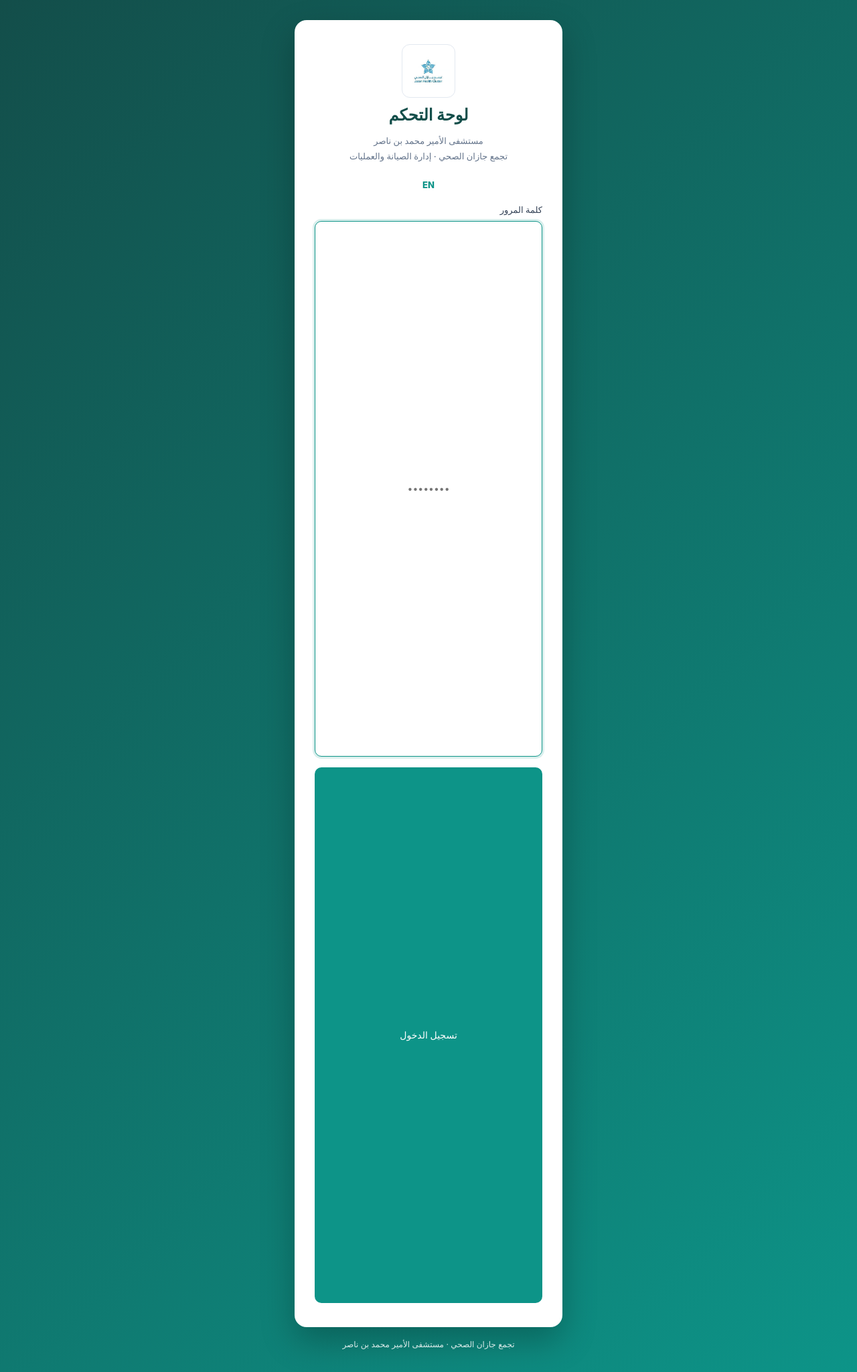
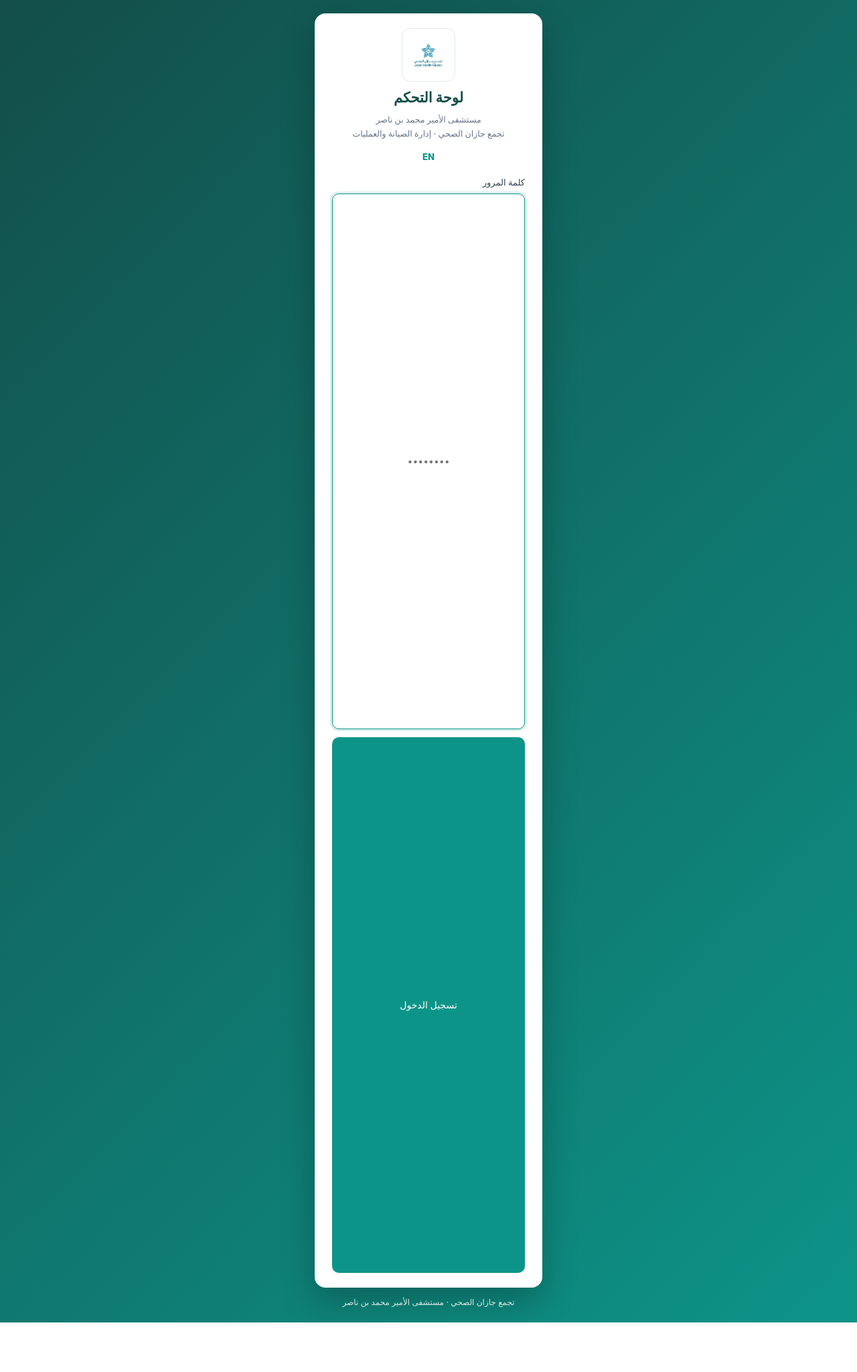
Before and after one commit to an2sj/maintenance-system-27, a FastAPI app: page /login in a window 1280 px wide. Shown: the whole page at 67% size. After the commit the page ends 1975 px from the top, so only its background shows below. Run offline with FastAPI, Linux system fonts and the light colour scheme; data that the repository does not hold is empty; some libraries are stand-ins or nearby versions.

Commit message:
تصغير بطاقة تسجيل الدخول لتناسب المحتوى (حشوة وعرض ومسافات أدق)

```diff
--- a/static/style.css
+++ b/static/style.css
@@ -264,18 +264,18 @@ td.acts form.inline { margin: 0; }
 
 /* ---------------- Auth ---------------- */
 .auth-body { background: linear-gradient(135deg, var(--primary-darker), var(--primary)); }
-.auth-wrap { flex: 1; display: grid; place-items: center; padding: 30px 16px; }
+.auth-wrap { flex: 1; display: grid; place-items: center; padding: 20px 16px; }
 .auth-card {
-  background: #fff; border-radius: 18px; box-shadow: 0 20px 50px rgba(0,0,0,.25);
-  padding: 36px 30px; width: 100%; max-width: 400px; text-align: center;
+  background: #fff; border-radius: 16px; box-shadow: 0 20px 50px rgba(0,0,0,.25);
+  padding: 22px 26px; width: 100%; max-width: 340px; text-align: center;
 }
-.auth-logo { font-size: 46px; margin-bottom: 8px; }
-.auth-title { font-size: 24px; font-weight: 700; color: var(--primary-darker); }
-.auth-sub { color: var(--muted); font-size: 13px; font-weight: 500; line-height: 1.8; margin: 6px 0 18px; }
+.auth-logo { font-size: 38px; margin-bottom: 6px; }
+.auth-title { font-size: 21px; font-weight: 700; color: var(--primary-darker); }
+.auth-sub { color: var(--muted); font-size: 12.5px; font-weight: 500; line-height: 1.7; margin: 4px 0 12px; }
 .auth-form { text-align: right; }
-.auth-form label { margin-top: 8px; }
-.auth-form input { margin-bottom: 16px; text-align: center; }
-.auth-foot { color: rgba(255,255,255,.85); font-size: 12px; margin-top: 16px; text-align: center; }
+.auth-form label { margin-top: 4px; }
+.auth-form input { margin-bottom: 12px; text-align: center; }
+.auth-foot { color: rgba(255,255,255,.85); font-size: 12px; margin-top: 12px; text-align: center; }
 
 /* ---------------- Public form / thanks / track ---------------- */
 .pub-wrap { max-width: 640px; margin: 24px auto 40px; padding: 0 16px; flex: 1; }
```
